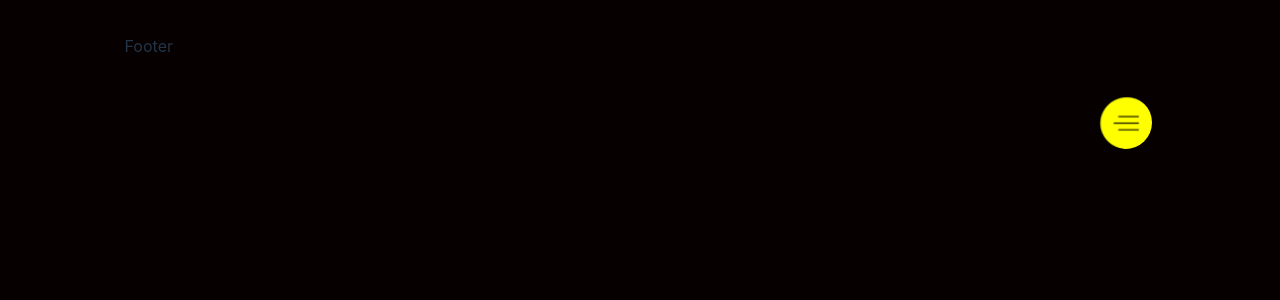
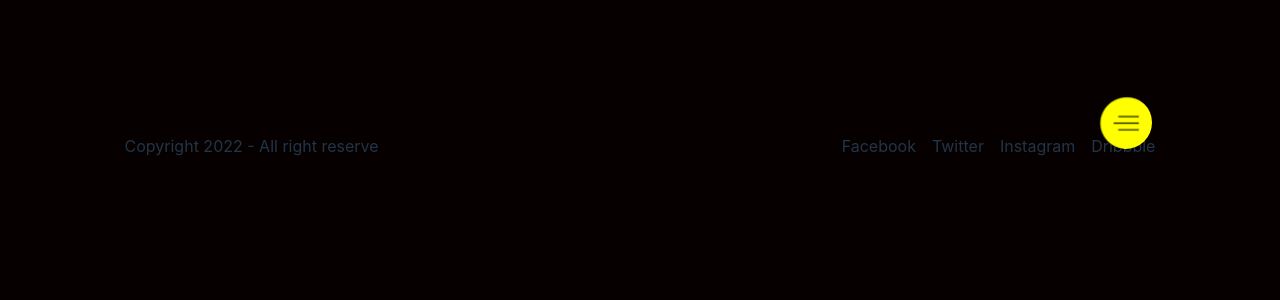
Before and after one commit to Jambisi-11/my-portfolio-g3, a React (Vite) app: page /Nav in a window 1280 px wide. Before the commit this address had no page. Shown: the top 300 px of the page. Built offline with nearby package versions, Linux system fonts and the light colour scheme.

Commit message:
Footer structured

```diff
--- a/src/Compenets/Footer/Footer.jsx
+++ b/src/Compenets/Footer/Footer.jsx
@@ -2,7 +2,19 @@ import React from 'react'
 
 const Footer = () => {
   return (
-    <div>Footer</div>
+    <div>
+      <div className='flex gap-8 justify-between mt-[100px]'>
+      <div>Copyright 2022 - All right reserve</div>
+      <div>
+        <ul className='flex gap-4'>
+          <li>Facebook</li>
+          <li>Twitter</li>
+          <li>Instagram</li>
+          <li>Dribbble</li>
+        </ul>
+      </div>
+    </div>
+   </div>
   )
 }
 
```
